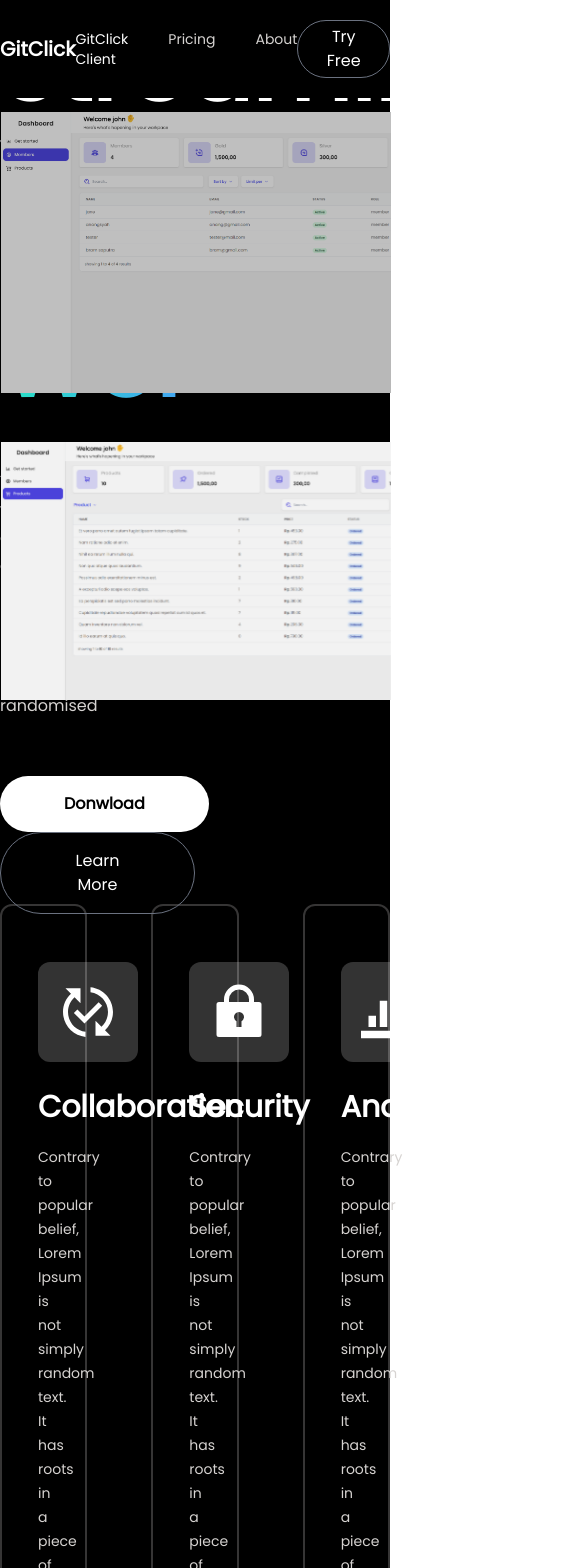
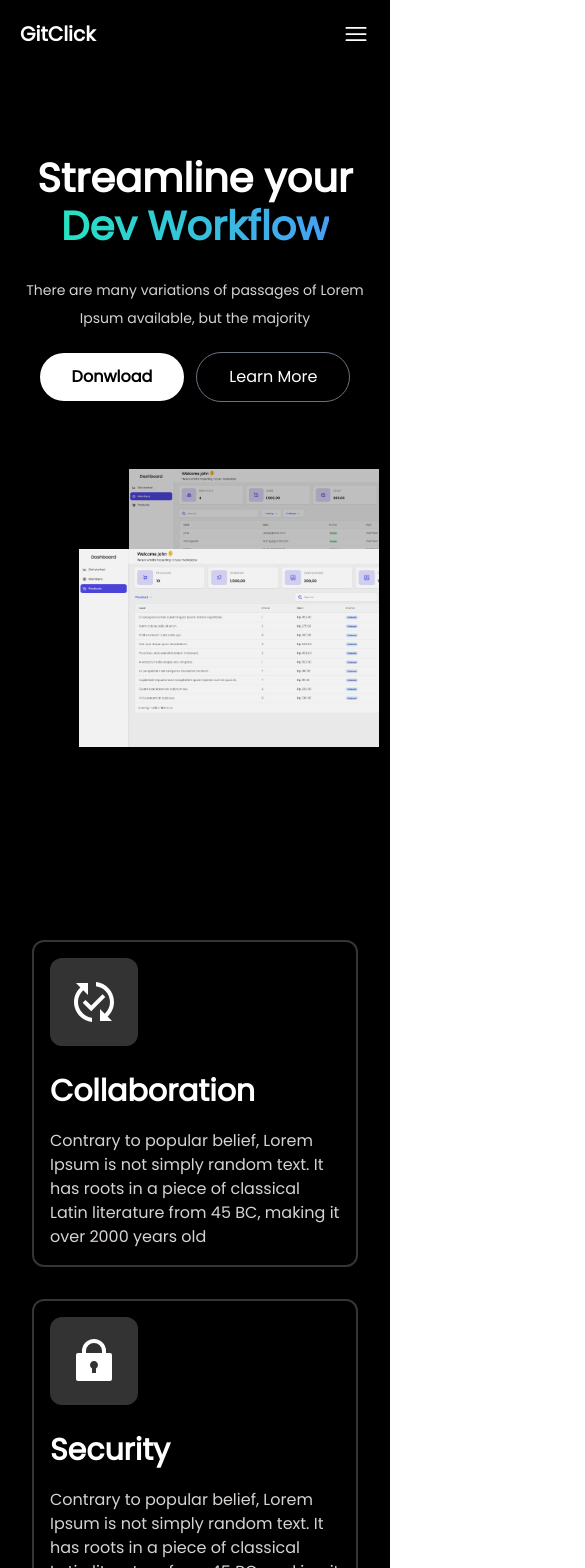
Before and after one commit to ferdiansyah783/GitClick, a React (Vite) app: page / in a window 390 px wide. Shown: the top 1568 px of the page, 585 px wide, since content can reach past the window. Built offline with nearby package versions, Linux system fonts and the light colour scheme.

Commit message:
fix responsive

```diff
--- a/src/components/About/index.jsx
+++ b/src/components/About/index.jsx
@@ -4,16 +4,16 @@ import code3 from "../../assets/images/code2.png";
 
 const About = () => {
   return (
-    <div id="About" className="container mx-auto pb-36">
-      <h1 className="text-8xl font-semibold bg-gradient-to-r from-[#26e3c2] to-[#45a0f5] text-transparent bg-clip-text">
+    <div id="About" className="container px-5 md:px-0 mx-auto pb-36 overflow-hidden">
+      <h1 className="text-6xl md:text-7xl lg:text-8xl font-semibold bg-gradient-to-r from-[#26e3c2] to-[#45a0f5] text-transparent bg-clip-text">
         We are a company that has created a DevOps platform for software
         innovatioin
       </h1>
       <div className="flex justify-center relative py-20">
-        <div className="border-2 border-stone-900 rounded-xl overflow-hidden">
-          <img src={code1} className="w-[950px]" />
+        <div className="border-2 border-stone-900 rounded-xl overflow-hidden hidden md:block">
+          <img src={code1} className="w-full lg:w-[950px]" />
         </div>
-        <img src={code3} className="w-[400px] absolute right-44 -bottom-16 brightness-95 rounded-xl" />
+        <img src={code3} className="w-full md:w-[350px] lg:w-[400px] md:absolute right-0 lg:right-44 -bottom-20 lg:-bottom-16 brightness-95 rounded-xl" />
       </div>
     </div>
   );
--- a/src/components/Client/index.jsx
+++ b/src/components/Client/index.jsx
@@ -27,18 +27,18 @@ const Client = () => {
   ];
 
   return (
-    <div id="GitClick Client" className="container mx-auto py-10 mb-28">
-      <div className="grid grid-cols-3 gap-16">
+    <div id="GitClick Client" className="container px-8 md:px-0 mx-auto pt-24 md:pt-44 lg:py-10 mb-28 overflow-hidden">
+      <div className="grid md:grid-cols-2 lg:grid-cols-3 gap-8 lg:gap-16">
         {cardValue.map((value, index) => (
           <div
             key={index}
-            className="border-2 border-stone-300 border-opacity-25 px-9 py-14 rounded-xl space-y-5 hover:scale-110 transition-transform duration-150 ease-out"
+            className="border-2 border-stone-300 border-opacity-25 px-4 md:px-9 py-4 md:py-14 rounded-xl space-y-5 hover:scale-110 transition-transform duration-150 ease-out"
           >
-            <div className="bg-white rounded-xl bg-opacity-20 p-5 inline-block text-6xl">
+            <div className="inline-block bg-white rounded-xl bg-opacity-20 p-5 text-5xl md:text-6xl">
               {value.icon}
             </div>
             <h1 className="font-semibold text-3xl">{value.title}</h1>
-            <p className="text-sm text-stone-300 leading-6">{value.value}</p>
+            <p className="lg:text-sm text-stone-300 leading-6">{value.value}</p>
           </div>
         ))}
       </div>
--- a/src/components/Header/index.jsx
+++ b/src/components/Header/index.jsx
@@ -1,5 +1,6 @@
 import React, { useEffect, useState } from "react";
 import { motion } from "framer-motion";
+import { HiBars3 } from "react-icons/hi2";
 
 const Header = () => {
   const [isVisible, setIsVisible] = useState(true);
@@ -26,19 +27,27 @@ const Header = () => {
       transition={{ stiffness: 120 }}
       className="fixed top-0 left-0 right-0 z-50 py-5 bg-black"
     >
-      <div className="container mx-auto flex justify-between items-center cursor-default text-white">
+      <div className="container px-5 md:px-0 mx-auto flex justify-between items-center cursor-default text-white">
         <a href="#home">
           <h1 className="text-xl font-semibold">GitClick</h1>
         </a>
-        <ul className="flex gap-10 text-sm text-stone-300">
+        <ul className="md:flex gap-10 text-sm text-stone-300 hidden">
           {["GitClick Client", "Pricing", "About"].map((value, index) => (
             <li key={index} className="cursor-pointer">
-              <a className={`${value === 'GitClick Client' ? 'text-white' : ''}`} href={`#${value}`}>{value}</a>
+              <a
+                className={`${value === "GitClick Client" ? "text-white" : ""}`}
+                href={`#${value}`}
+              >
+                {value}
+              </a>
             </li>
           ))}
         </ul>
-        <button className="px-5 py-1 border border-gray-500 rounded-full hover:scale-110 active:scale-100 transition-transform duration-150 ease-out">
+        <button className="px-5 py-1 hidden md:block border border-gray-500 rounded-full hover:scale-110 active:scale-100 transition-transform duration-150 ease-out">
           Try Free
+        </button>
+        <button>
+          <HiBars3 className="w-7 h-7" />
         </button>
       </div>
     </motion.header>
--- a/src/components/Hero/index.jsx
+++ b/src/components/Hero/index.jsx
@@ -5,14 +5,14 @@ import { motion } from "framer-motion";
 
 const Hero = () => {
   return (
-    <div id="home" className="container mx-auto max-h-screen cursor-default">
-      <div className="h-screen grid grid-cols-2">
-        <div className="flex flex-col gap-2 justify-center">
+    <div id="home" className="container px-5 md:px-0 mx-auto max-h-screen cursor-default overflow-hidden">
+      <div className="h-screen grid lg:grid-cols-2">
+        <div className="flex flex-col md:gap-2 justify-center items-center md:items-start">
           <motion.h1
             initial={{ translateX: -100, opacity: 0 }}
             animate={{ translateX: 0, opacity: 1 }}
             transition={{ duration: 0.5 }}
-            className="text-8xl font-semibold"
+            className="text-[40px] md:text-8xl lg:text-7xl 2xl:text-8xl font-semibold"
           >
             Streamline your
           </motion.h1>
@@ -20,7 +20,7 @@ const Hero = () => {
             initial={{ translateX: -100, opacity: 0 }}
             animate={{ translateX: 0, opacity: 1 }}
             transition={{ duration: 0.5, delay: 0.5 }}
-            className="text-8xl font-semibold bg-gradient-to-r from-[#26e3c2] to-[#45a0f5] text-transparent bg-clip-text"
+            className="text-[40px] md:text-8xl lg:text-7xl 2xl:text-8xl font-semibold bg-gradient-to-r from-[#26e3c2] to-[#45a0f5] text-transparent bg-clip-text -mt-3 md:-mt-0"
           >
             Dev Workflow
           </motion.h1>
@@ -28,11 +28,11 @@ const Hero = () => {
             initial={{ translateX: 200, opacity: 0 }}
             animate={{ translateX: 0, opacity: 1 }}
             transition={{ duration: 0.5, delay: 1 }}
-            className="py-12 leading-7 text-stone-300"
+            className="py-5 md:py-12 leading-7 text-stone-300 text-sm md:text-base text-center md:text-start"
           >
             There are many variations of passages of Lorem Ipsum available, but
-            the majority <br /> have suffered alteration in some form, by
-            injected humour, or randomised
+            the majority <span className="hidden md:block"> <br /> have suffered alteration in some form, by
+            injected humour, or randomised</span>
           </motion.p>
           <div>
             <motion.button
@@ -43,7 +43,7 @@ const Hero = () => {
                 delay: 1.3,
                 ease: [0, 0.71, 0.2, 1.01],
               }}
-              className="px-16 py-4 bg-white hover:bg-gray-200 text-black rounded-full font-semibold mr-5 transition-all duration-100 ease-out hover:scale-105 active:scale-100"
+              className="px-8 md:px-16 py-3 md:py-4 bg-white hover:bg-gray-200 text-black rounded-full font-semibold mr-3 md:mr-5 transition-all duration-100 ease-out hover:scale-105 active:scale-100"
             >
               Donwload
             </motion.button>
@@ -55,7 +55,7 @@ const Hero = () => {
                 delay: 1.5,
                 ease: [0, 0.71, 0.2, 1.01],
               }}
-              className="px-16 py-4 border border-gray-500 rounded-full inline-block relative overflow-hidden bg-transparent z-[1] transition-all duration-100 ease-out group hover:text-black hover:scale-105 active:scale-100"
+              className="px-8 md:px-16 py-3 md:py-4 border border-gray-500 rounded-full inline-block relative overflow-hidden bg-transparent z-[1] transition-all duration-100 ease-out group hover:text-black hover:scale-105 active:scale-100"
             >
               <motion.div className="absolute bottom-0 left-0 w-0 h-full bg-white transition-all duration-300 ease-out rounded-full -z-[1] group-hover:w-full" />
               Learn More
@@ -63,7 +63,7 @@ const Hero = () => {
             </motion.button>
           </div>
         </div>
-        <div>
+        <div className="relative lg:static">
           <motion.img
             initial={{ opacity: 0, translateX: 30 }}
             animate={{
@@ -75,7 +75,7 @@ const Hero = () => {
                 ease: [0, 0.71, 0.2, 1.01],
               },
             }}
-            className="absolute right-0 top-28 w-[770px] brightness-75"
+            className="absolute -right-2 md:-right-8 lg:right-[1px] -top-20 lg:top-28 w-[250px] md:w-[500px] lg:w-[600px] 2xl:w-[770px] brightness-75"
             src={hero1}
           />
           <motion.img
@@ -89,11 +89,11 @@ const Hero = () => {
                 ease: [0, 0.71, 0.2, 1.01],
               },
             }}
-            className="absolute right-0 bottom-36 w-[890px] z-10 brightness-95"
+            className="absolute -right-2 md:-right-8 lg:right-[1px] lg:bottom-32 w-[300px] md:w-[600px] lg:w-[700px] 2xl:w-[890px] z-10 brightness-95"
             src={hero2}
           />
           <svg
-            className="w-[500px] absolute bottom-0 left-[800px]"
+            className="w-[500px] absolute bottom-0 left-[800px] hidden lg:block"
             viewBox="0 0 200 200"
             xmlns="http://www.w3.org/2000/svg"
           >
--- a/src/components/Pricing/index.jsx
+++ b/src/components/Pricing/index.jsx
@@ -39,25 +39,25 @@ const Pricing = () => {
   ];
 
   return (
-    <div id="Pricing" className="container mx-auto pb-20">
+    <div id="Pricing" className="container px-5 md:px-0 mx-auto pb-20 overflow-hidden">
       <h1 className="text-5xl font-semibold">Our Pricing</h1>
       <p className="text-stone-300 leading-7 py-14 text-lg">
         We offer favorable conditions for your <br /> comfortable and productive
         work
       </p>
-      <div className="grid grid-cols-3 gap-10">
+      <div className="grid md:grid-cols-2 lg:grid-cols-3 gap-4 lg:gap-10">
         {cardValue.map((value, index) => (
           <div
             key={index}
-            className="px-10 py-12 space-y-5 border border-white border-opacity-25 rounded-3xl z-[1] relative group hover:text-black overflow-hidden"
+            className="px-10 py-8 md:py-12 md:space-y-5 border border-white border-opacity-25 rounded-3xl z-[1] relative group hover:text-black overflow-hidden"
           >
             <span className="absolute bottom-0 left-0 w-full h-0 bg-gradient-to-r from-[#26e3c2] to-[#45a0f5] transition-all duration-500 ease-in-out rounded-3xl -z-[1] group-hover:h-full" />
             <h1 className="text-5xl font-semibold pb-1">{value.title}</h1>
-            <p className="text-stone-300 group-hover:text-stone-700 pb-10">
+            <p className="text-stone-300 group-hover:text-stone-700 pb-5 md:pb-10">
               {value.description}
             </p>
             <div className="h-[1px] bg-white bg-opacity-20"></div>
-            <ul className="space-y-5 pt-10">
+            <ul className="space-y-2 md:space-y-5 pt-5 md:pt-10">
               {value.value.map((value, index) => (
                 <li key={index} className="flex items-center gap-2 text-lg">
                   <span>
@@ -67,7 +67,7 @@ const Pricing = () => {
                 </li>
               ))}
             </ul>
-            <h1 className="text-3xl py-10">
+            <h1 className="text-3xl py-7 md:py-10">
               {value.price} <span className="text-base">/month</span>
             </h1>
             <button className="w-full bg-white group-hover:bg-black text-black group-hover:text-white py-4 rounded-full font-semibold hover:scale-105 active:scale-100 transition-all duration-150 ease-out">
--- a/src/pages/index.jsx
+++ b/src/pages/index.jsx
@@ -1,30 +1,14 @@
 import React from "react";
+import About from "../components/About";
+import Client from "../components/Client";
+import Footer from "../components/Footer";
 import Header from "../components/Header";
 import Hero from "../components/Hero";
-import Client from "../components/Client";
-import About from "../components/About";
 import Pricing from "../components/Pricing";
-import Footer from "../components/Footer";
-import { motion } from "framer-motion";
-import { useRef } from "react";
-import { useFollowPointer } from "../utils/follow-pointer";
 
 const Home = () => {
-    const ref = useRef(null);
-    const { x, y } = useFollowPointer(ref);
-
   return (
     <div className="bg-black text-white font-poppins">
-      <motion.div
-        ref={ref}
-        className="w-5 h-5 bg-pink-600 rounded-full z-50"
-        animate={{ x, y }}
-        transition={{
-          damping: 1,
-          stiffness: 100,
-          restDelta: 0.001,
-        }}
-      />
       <Header />
       <main>
         <Hero />
```
Also changed, not shown: src/components/Footer/index.jsx (+4 -4 lines), 1 other file (tests, documents, lock files or other folders).
